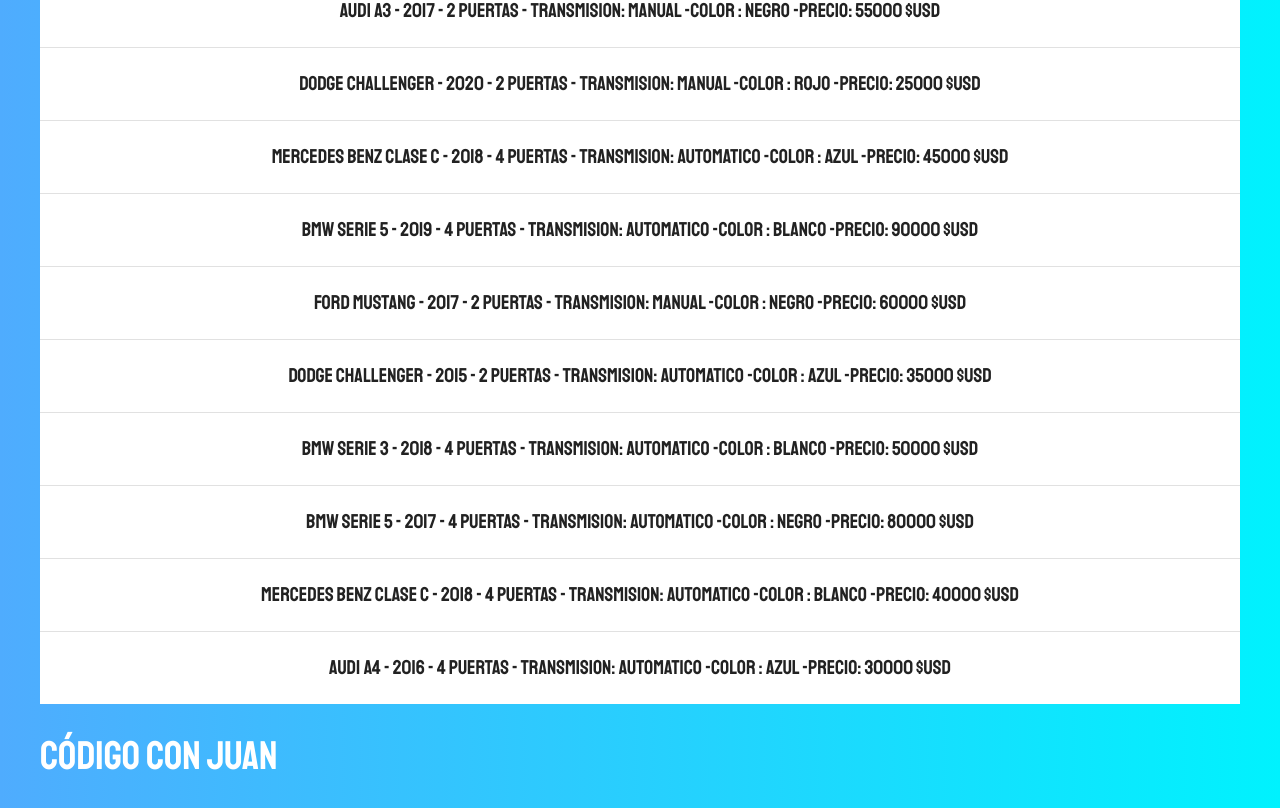
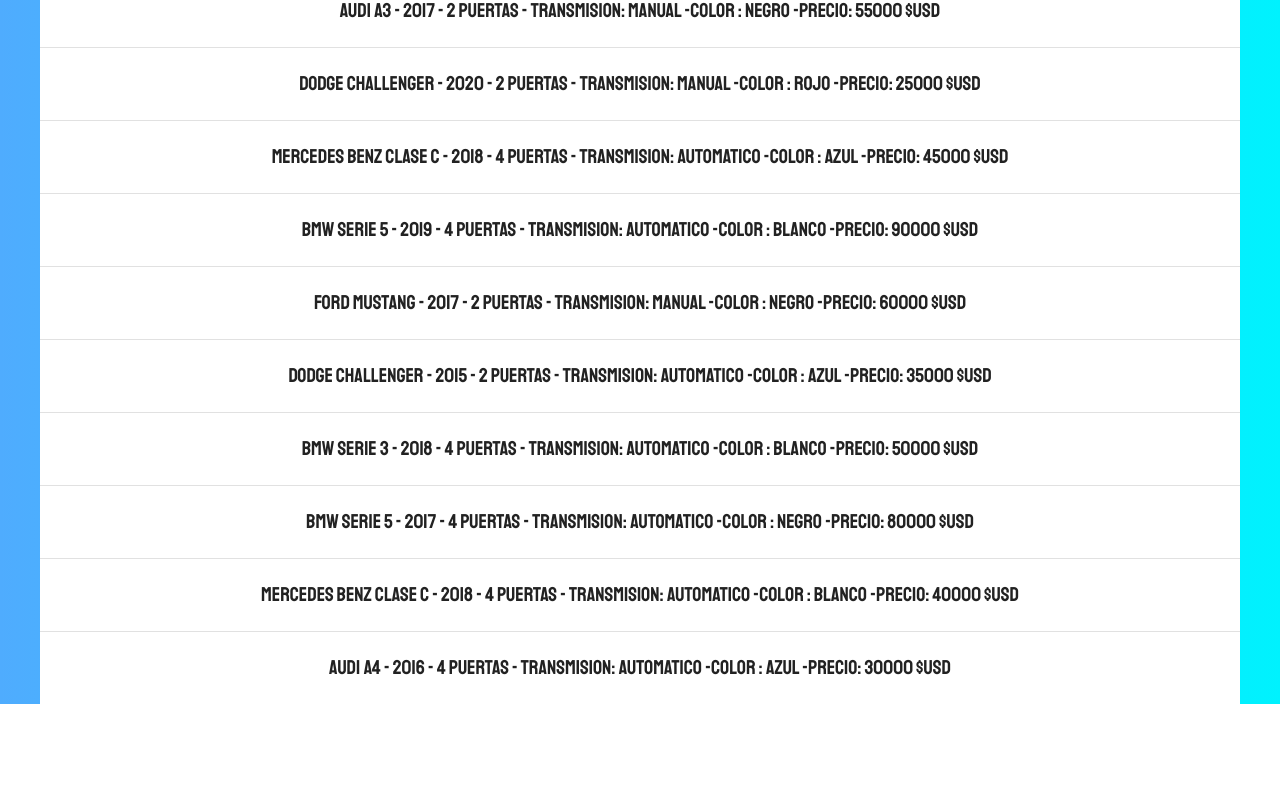
Before and after one commit to luisrcc/proyecto-buscador, a plain HTML site: page index.html in a window 1280 px wide. Shown: the part 1290-2098 px from the top of the page. After the commit the page ends 1994 px from the top, so only its background shows below. Drawn offline with Linux system fonts and the light colour scheme.

Commit message:
actualizando-proyecto

```diff
--- a/index.html
+++ b/index.html
@@ -102,7 +102,7 @@
         <div id="resultado"></div>
     </div>
 
-    <a class="sitio-web" href="https://www.codigoconjuan.com" rel="nofollow noopener noreferrer" >Código Con Juan</a>
+    <!-- <a class="sitio-web" href="https://www.codigoconjuan.com" rel="nofollow noopener noreferrer" >Código Con Juan</a> -->
 
     <script src="js/db.js"></script>
     <script src="js/app.js"></script>
```
